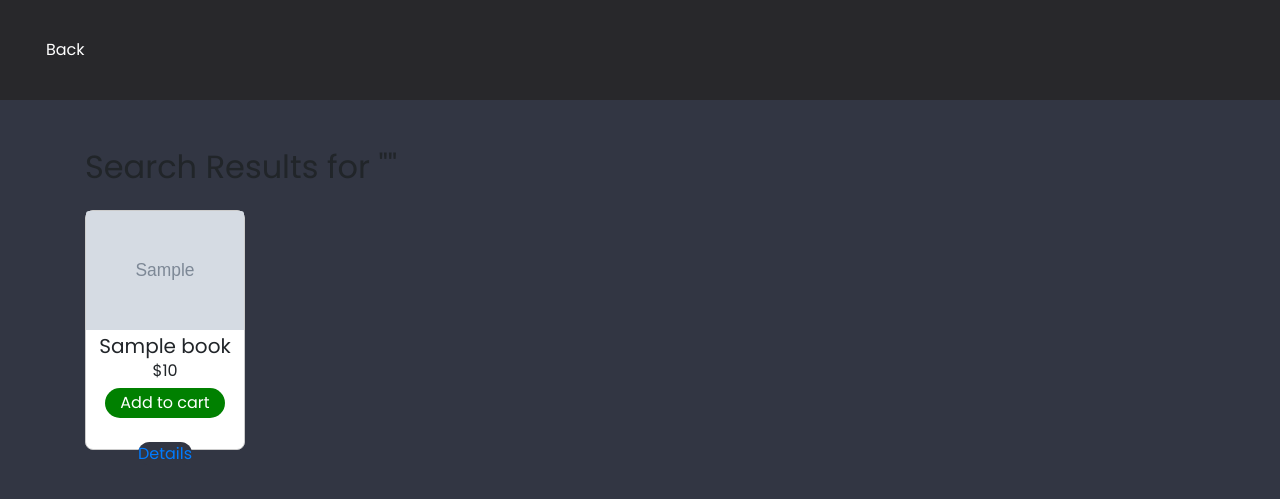
After one commit to richujomy/Online-Book-store, a PHP site: page /homeSearchResult.php in a window 1280 px wide. The commit adds this page. Shown: the top 499 px of the page. Run offline with PHP 8.4, Linux system fonts and the light colour scheme; the visitor is signed in with stand-in values (Sample User, id 1); tables that the repository leaves empty or names only in its code hold one stand-in row (values such as "Sample post"); grey boxes marked "Sample" are stand-in pictures.

Commit message:
Carousel and Search

```diff
--- /dev/null
+++ b/homeSearchResult.php
@@ -0,0 +1,161 @@
+<?php
+session_start();
+include "config.php";
+include "getAllBooks.php";
+
+$searchTerm = isset($_GET['search']) ? $_GET['search'] : '';
+$books = getAllBooks($conn, $searchTerm);
+$email = $_SESSION['email'];
+
+include "getAuthor.php";
+$authors = getAuthor($conn);
+include "getCategory.php";
+$categories = getCategory($conn);
+?>
+<!DOCTYPE html>
+<html lang="en">
+<head>
+    <link href='https://fonts.googleapis.com/css?family=Poppins' rel='stylesheet'>
+    <link rel="stylesheet" href="https://cdn.jsdelivr.net/npm/bootstrap@4.1.3/dist/css/bootstrap.min.css">
+    <meta charset="UTF-8">
+    <meta name="viewport" content="width=device-width, initial-scale=1.0">
+    <title>Search Results</title>
+    <style>
+         body{
+            font-family: "Poppins";
+            margin: 0;
+            padding: 0;
+            background-color: #323643;
+        }
+
+
+        .custom-navbar {
+            background-color:#28282B;
+            color: #FFFFFF;
+            height: 100px;
+        }
+        .custom-navbar h1{
+            color: #FFFFFF;
+            font-size: 25px;
+            font-weight: 600;
+        }
+        .custom-navbar a {
+            color: #fff;
+            text-decoration: none;
+            padding: 10px 20px;
+            margin: 0 10px;
+            border-radius: 5px;
+        }
+        .custom-navbar a:hover {
+            background-color: #555;
+        }
+
+        .card {
+            border: 1px solid #ccc;
+            border-radius: 8px;
+            /* overflow: hidden; */
+            text-align: center;
+        }
+        .card-img-top {
+            height: 60%;
+            object-fit: fill;
+        }
+        .card-body {
+            padding: 4px;
+        }
+        .price{
+            margin: 0;
+        }
+        .card-title {
+            margin-bottom: 0.1rem;
+        }
+        .card-author {
+            margin: 0.1rem 0;
+        }
+        .btn {
+
+            margin: 0.5rem 0;
+            border-radius: 10px;
+        }
+        #btn-buy{
+            border-radius: 10px;
+        }
+        .mail-p{
+            margin: 10px;
+        }
+        .btn-cart{
+            height: 30px;
+            width: 120px;
+            border-radius: 50px;
+            display: block;
+            margin: 5px auto auto auto;
+            background-color: green;
+            color: white;
+            text-align: center;
+            line-height: 30px;
+            text-decoration: none;
+        }
+        .btn-cart a{
+            text-decoration: none;
+        }
+        .btn-cart:hover {
+            background-color: green;
+        }
+        .btn-details{
+            background-color: #323643;
+            border-radius: 50px 50px 50px 50px;
+            width: 90%;
+        }
+        .custom-navbar a {
+            color: #fff;
+            text-decoration: none;
+            padding: 10px 20px;
+            margin: 0 10px;
+            border-radius: 5px;
+        }
+        .custom-navbar a:hover {
+            background-color: #555;
+        }
+
+    </style>
+</head>
+<body>
+
+<nav class="navbar navbar-expand-lg custom-navbar">
+<a href="home.php">Back</a>
+</nav>
+
+<section class="p-5">
+    <div class="container">
+        <h2>Search Results for "<?php echo htmlspecialchars($searchTerm); ?>"</h2>
+        <div class="row">
+            <?php if (empty($books)): ?>
+                <p>No results found.</p>
+            <?php else: ?>
+                <?php foreach ($books as $index => $book): ?>
+                    <div class="col-md-2 pt-3">
+                        <div class="card" style="height: 15em;">
+                            <img src="./img/<?php echo $book['cover']; ?>" class="card-img-top" alt="<?php echo $book['title']; ?>">
+                            <div class="card-body">
+                                <h5 class="card-title"><?php echo $book['title']; ?></h5>
+                                <p class="price">$<?php echo $book['price']; ?></p>
+                                <a href="addToCart.php?book_id=<?php echo $book['book_id']; ?>" class="btn-cart">Add to cart</a>
+                                <br>
+                                <a href="bookDetails.php?book_id=<?php echo $book['book_id']; ?>" class="btn-details">Details</a>
+                            </div>
+                        </div>
+                    </div>
+                    <?php if (($index + 1) % 5 == 0): ?>
+                        </div><div class="row">
+                    <?php endif; ?>
+                <?php endforeach; ?>
+            <?php endif; ?>
+        </div> <!-- Close row div -->
+    </div> <!-- Close container div -->
+</section>
+
+<script src="https://code.jquery.com/jquery-3.5.1.slim.min.js"></script>
+<script src="https://cdn.jsdelivr.net/npm/@popperjs/core@2.9.2/dist/umd/popper.min.js"></script>
+<script src="https://stackpath.bootstrapcdn.com/bootstrap/4.5.2/js/bootstrap.min.js"></script>
+</body>
+</html>
```
Also changed, not shown: home.php (+26 -10 lines), homeCarousel.php (added, +62 -0 lines), img/slide3.jpg (added), 2 other files.
